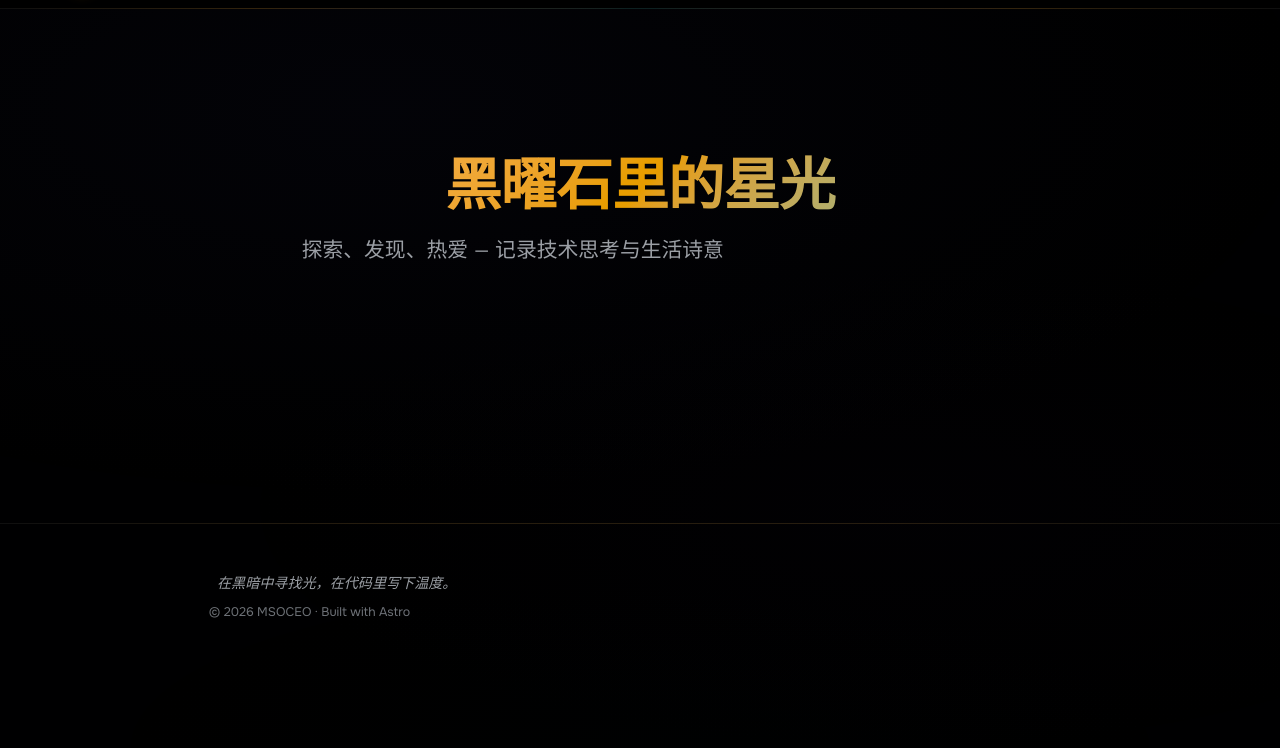
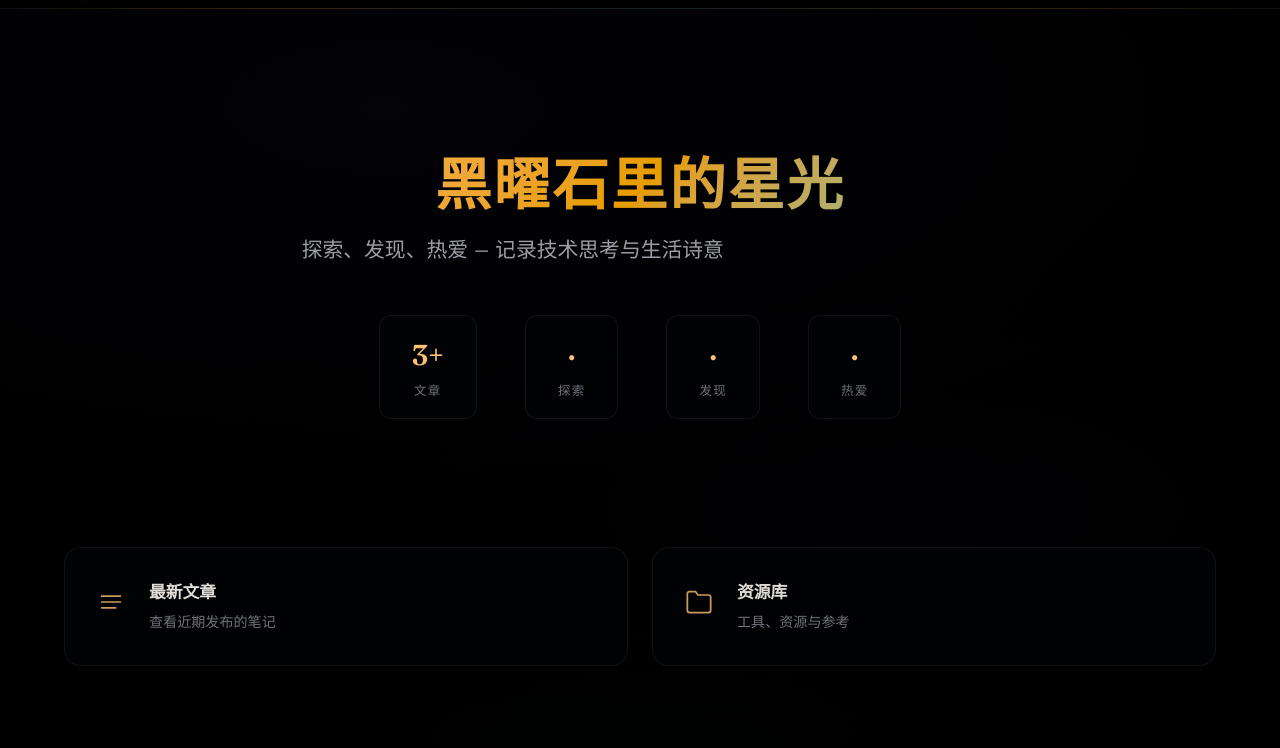
Before and after one commit to MSOCEO/msoceo.github.io, an Astro site: page /home in a window 1280 px wide. Shown: the part 52-800 px from the top of the page. Built offline with nearby package versions, Linux system fonts and the light colour scheme; Astro itself is replaced by a stand-in of ours.

Commit message:
feat: home.astro — 黑曜石星光首页 v2

```diff
--- a/src/pages/home.astro
+++ b/src/pages/home.astro
@@ -15,6 +15,51 @@ import Footer from '../components/Footer.astro';
       <section class="hero">
         <h1 class="hero-title">黑曜石里的星光</h1>
         <p class="hero-desc">探索、发现、热爱 — 记录技术思考与生活诗意</p>
+        <div class="stats-row">
+          <div class="stat-card">
+            <span class="stat-number">3+</span>
+            <span class="stat-label">文章</span>
+          </div>
+          <div class="stat-card">
+            <span class="stat-number">&middot;</span>
+            <span class="stat-label">探索</span>
+          </div>
+          <div class="stat-card">
+            <span class="stat-number">&middot;</span>
+            <span class="stat-label">发现</span>
+          </div>
+          <div class="stat-card">
+            <span class="stat-number">&middot;</span>
+            <span class="stat-label">热爱</span>
+          </div>
+        </div>
+      </section>
+
+      <section class="quick-links">
+        <a href="/blog" class="quick-card">
+          <div class="quick-icon">
+            <svg width="28" height="28" viewBox="0 0 24 24" fill="none" stroke="currentColor" stroke-width="1.5" stroke-linecap="round">
+              <polyline points="4,7 20,7"/>
+              <polyline points="4,12 20,12"/>
+              <polyline points="4,17 16,17"/>
+            </svg>
+          </div>
+          <div class="quick-info">
+            <span class="quick-title">最新文章</span>
+            <span class="quick-desc">查看近期发布的笔记</span>
+          </div>
+        </a>
+        <a href="/resources" class="quick-card">
+          <div class="quick-icon">
+            <svg width="28" height="28" viewBox="0 0 24 24" fill="none" stroke="currentColor" stroke-width="1.5" stroke-linecap="round">
+              <path d="M22 19a2 2 0 0 1-2 2H4a2 2 0 0 1-2-2V5a2 2 0 0 1 2-2h5l2 3h9a2 2 0 0 1 2 2z"/>
+            </svg>
+          </div>
+          <div class="quick-info">
+            <span class="quick-title">资源库</span>
+            <span class="quick-desc">工具、资源与参考</span>
+          </div>
+        </a>
       </section>
     </main>
     <Footer />
@@ -23,12 +68,31 @@ import Footer from '../components/Footer.astro';
 
 <style>
 .home-main { max-width: 1200px; margin: 0 auto; padding: var(--space-xl) var(--space-md); }
-.hero { text-align: center; padding: var(--space-3xl) 0; }
+.hero { text-align: center; padding: var(--space-3xl) 0 var(--space-2xl); }
 .hero-title {
-  font-family: var(--font-display); font-size: var(--text-3xl); font-weight: 600;
+  font-family: var(--font-display); font-size: var(--text-3xl); font-weight: 600; letter-spacing: 0.04em;
   background: linear-gradient(135deg, var(--star-warm), var(--lantern-warm), var(--tech-cyan));
   -webkit-background-clip: text; -webkit-text-fill-color: transparent; background-clip: text;
   margin-bottom: var(--space-sm);
 }
 .hero-desc { color: var(--text-secondary); font-size: var(--text-lg); font-weight: 300; }
+.stats-row { display: flex; justify-content: center; gap: var(--space-xl); margin-top: var(--space-xl); flex-wrap: wrap; }
+.stat-card { text-align: center; padding: var(--space-sm) var(--space-lg); background: var(--surface-card); border: 1px solid var(--border-ghost); border-radius: var(--radius-lg); backdrop-filter: blur(12px); }
+.stat-card:hover { border-color: var(--border-glow); box-shadow: var(--shadow-glow-sm); }
+.stat-number { display: block; font-family: var(--font-display); font-size: var(--text-xl); font-weight: 600; color: var(--star-warm); }
+.stat-label { display: block; font-size: var(--text-xs); color: var(--text-muted); margin-top: var(--space-3xs); text-transform: uppercase; letter-spacing: 0.1em; }
+.quick-links { display: grid; grid-template-columns: repeat(auto-fit, minmax(300px, 1fr)); gap: var(--space-md); margin: var(--space-2xl) 0; }
+.quick-card { display: flex; align-items: center; gap: var(--space-md); padding: var(--space-lg); background: var(--surface-card); border: 1px solid var(--border-ghost); border-radius: var(--radius-xl); text-decoration: none; backdrop-filter: blur(12px); transition: all var(--duration-normal) var(--ease-out-expo); }
+.quick-card:hover { border-color: var(--border-glow); box-shadow: var(--shadow-glow-sm); transform: translateY(-2px); }
+.quick-icon { color: var(--star-warm); opacity: 0.8; flex-shrink: 0; }
+.quick-info { flex: 1; }
+.quick-title { display: block; color: var(--text-primary); font-weight: 600; font-size: var(--text-base); margin-bottom: var(--space-3xs); }
+.quick-desc { display: block; color: var(--text-muted); font-size: var(--text-sm); }
+
+@media (max-width: 640px) {
+  .stats-row { gap: var(--space-sm); }
+  .stat-card { padding: var(--space-xs) var(--space-md); }
+  .quick-links { grid-template-columns: 1fr; }
+  .hero-title { font-size: var(--text-2xl); }
+}
 </style>
```
